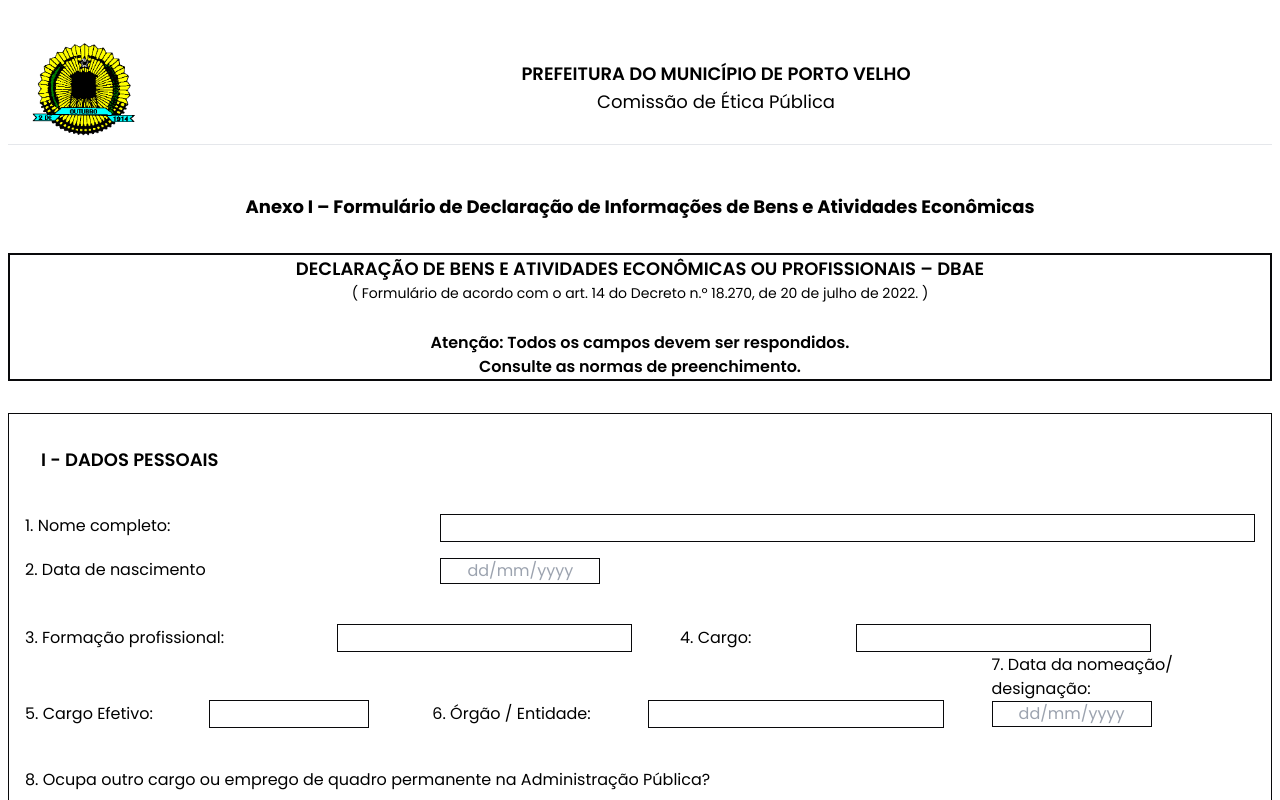
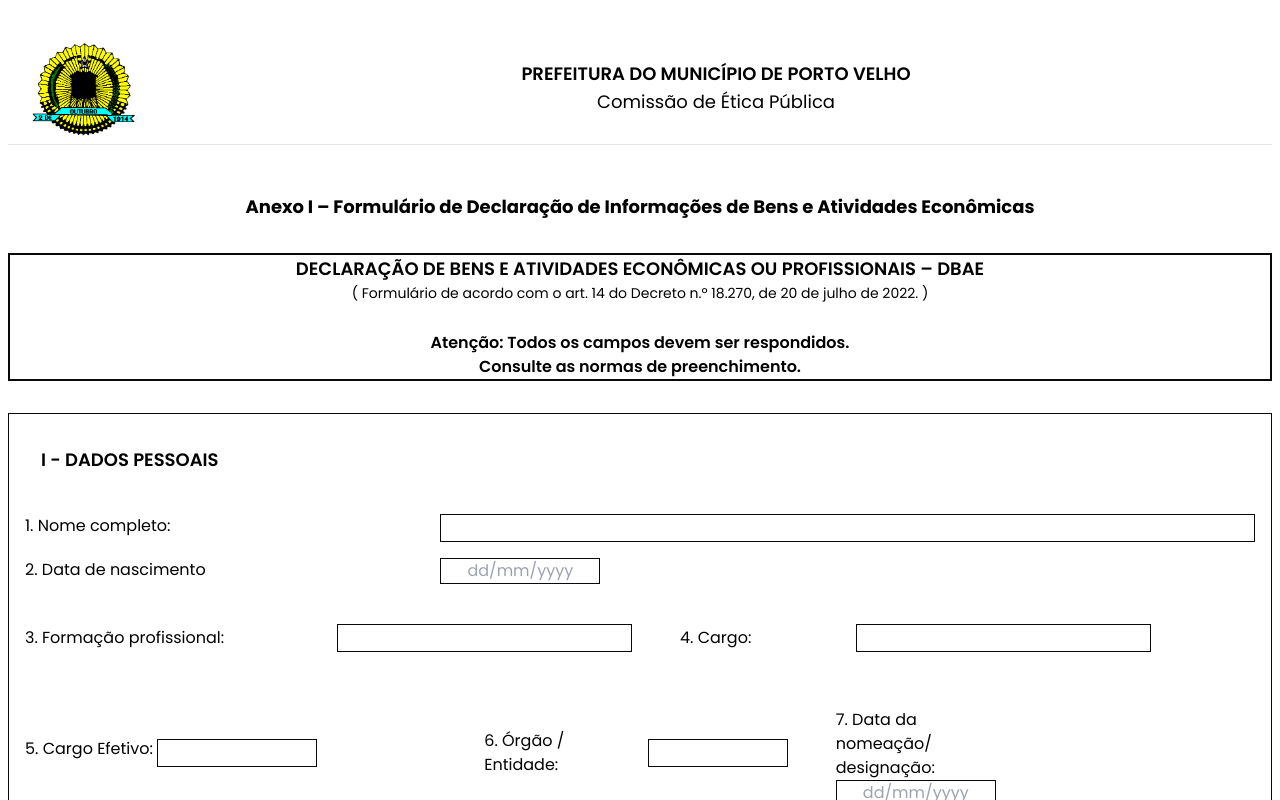
Before and after one commit to ciep-cgm-pvh/formDBAE, a Vue app in the folder frontend/: page / in a window 1280 px wide. Shown: the top 800 px of the page. Built offline with nearby package versions, Linux system fonts and the light colour scheme.

Commit message:
feat: router home and graficos and protecao

```diff
--- a/frontend/package.json
+++ b/frontend/package.json
@@ -13,7 +13,8 @@
     "init": "^0.1.2",
     "moment": "^2.30.1",
     "moment-timezone": "^0.5.45",
-    "vue": "^3.4.29"
+    "vue": "^3.4.29",
+    "vue-router": "^4.5.0"
   },
   "devDependencies": {
     "@vitejs/plugin-vue": "^5.0.5",
--- a/frontend/src/App.vue
+++ b/frontend/src/App.vue
@@ -1,13 +1,7 @@
-<script setup>
-import Header from "./components/Header.vue";
-import Main from "./components/Main.vue";
-import Footer from "./components/Footer.vue";
-</script>
+<template>
+  <router-view />
+</template>
 
-<template>
-  <div class="mx-auto mt-10 max-w-7xl px-2 bg-white text-black">
-    <Header />
-    <Main />
-    <Footer />
-  </div>
-</template>
+<script setup></script>
+
+<style></style>
--- a/frontend/src/components/Footer.vue
+++ b/frontend/src/components/Footer.vue
@@ -1,5 +1,5 @@
 <template>
-  <footer class="bg-gray-800 text-white py-4 text-center">
+  <footer class="bg-gray-800 text-white py-4 text-center w-full">
     <p>&copy; {{ currentYear }}. Todos os direitos reservados a CGM - Controladoria Geral do Município.</p>
   </footer>
 </template>
--- a/frontend/src/components/Main.vue
+++ b/frontend/src/components/Main.vue
@@ -36,15 +36,15 @@
           <label class="md:col-span-2 md:mx-8" for="work">4. Cargo: </label>
           <input type="text" id="work" class="border border-zinc-950 h-7 col-span-3" />
         </div>
-        <div class="md:grid-cols-12 md:grid gap-4 flex flex-col items-center">
-          <label class="md:col-span-2 md:mt-2" for="position">5. Cargo Efetivo:
+        <div class="md:grid md:grid-cols-8 gap-4 flex flex-col items-center justify-center">
+          <label class="" for="position">5. Cargo Efetivo:
           </label>
           <input type="text" id="position" class="border border-zinc-950 h-7 md:col-span-2 w-40 mt-2 md:-mx-6" />
-          <label class="md:col-span-2 md:w-40 md:mt-2 md:-mx-2" for="org">6. Órgão / Entidade:
+          <label class="mt-2 -mx-2" for="org">6. Órgão / Entidade:
           </label>
-          <input type="text" id="org" class="border border-zinc-950 h-7 col-span-3 mt-2 uppercase" />
-          <div class="md:flex md:flex-col md:-mt-10 md:ml-8">
-            <label class="w-56" for="date-input2">7. Data da nomeação/ <br />
+          <input type="text" id="org" class="border border-zinc-950 h-7 mt-2 uppercase" />
+          <div class="flex flex-wrap mt-4 ml-8">
+            <label for="date-input2">7. Data da nomeação/ <br />
               designação:
             </label>
             <input ref="datepicker2" class="border border-zinc-950 w-40 placeholder-center centered-input"
--- /dev/null
+++ b/frontend/src/pages/Graficos.vue
@@ -0,0 +1,11 @@
+<template>
+  <div>
+    <h1>Graficos</h1>
+  </div>
+</template>
+
+<script setup>
+
+</script>
+
+<style lang="scss" scoped></style>
--- /dev/null
+++ b/frontend/src/pages/Home.vue
@@ -0,0 +1,12 @@
+<script setup>
+import Main from '@/components/Main.vue';
+
+</script>
+
+<template>
+  <div class="mx-auto mt-10 max-w-7xl h-full px-2 bg-white text-black">
+    <Header v-once />
+    <Main />
+    <Footer v-once />
+  </div>
+</template>
--- /dev/null
+++ b/frontend/src/pages/Protecao.vue
@@ -0,0 +1,13 @@
+<template>
+  <div>
+    <h1>LGPD</h1>
+  </div>
+</template>
+
+<script setup>
+
+</script>
+
+<style lang="scss" scoped>
+
+</style>
--- /dev/null
+++ b/frontend/src/router/index.js
@@ -0,0 +1,28 @@
+import { createRouter, createWebHistory } from "vue-router";
+import Home from "@/pages/Home.vue";
+const lazyLoad = (view) => import(`@/pages/${view}.vue`);
+
+const routes = [
+  {
+    path: "/",
+    name: "Home",
+    component: Home,
+  },
+  {
+    path: "/graficos",
+    name: "Graficos",
+    component: lazyLoad("Graficos"),
+  },
+  {
+    path: "/protecao",
+    name: "Protecao",
+    component: lazyLoad("Protecao"),
+  },
+];
+
+const router = createRouter({
+  history: createWebHistory(),
+  routes,
+});
+
+export default router;
```
Also changed, not shown: frontend/src/main.js (+11 -4 lines), 1 other file (tests, documents, lock files or other folders).
